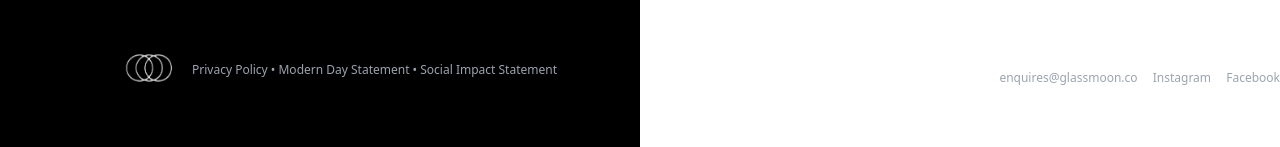
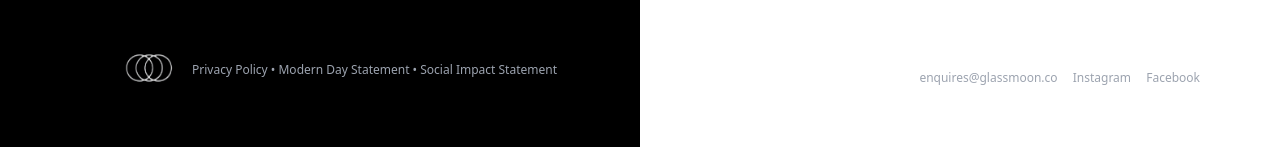
Before and after one commit to nalinikarinaa/weeklytask3, a website: page index.html in a window 1280 px wide. Shown: the part 650-797 px from the top of the page. Drawn offline with nearby package versions, Linux system fonts and the light colour scheme; a web font is replaced by a local one.

Commit message:
index.html

```diff
--- a/index.html
+++ b/index.html
@@ -69,7 +69,7 @@
               <p class="text-gray-600">Email Us </p>
               <p>enquires@glassmoon.co</p>
               </div>
-              <div class="text-gray-400 text-xs md:mr-14 text-end md:mt-32 mt-10 md:bottom-16 right-0 w-full md:fixed relative">
+              <div class="text-gray-400 text-xs md:mr-20 text-end md:mt-32 mt-10 md:bottom-16 right-0 w-full md:fixed relative">
                 <span>enquires@glassmoon.co</span>
                 <span class="md:ml-3">Instagram</span>
                 <span class="md:ml-3">Facebook</span>
```
